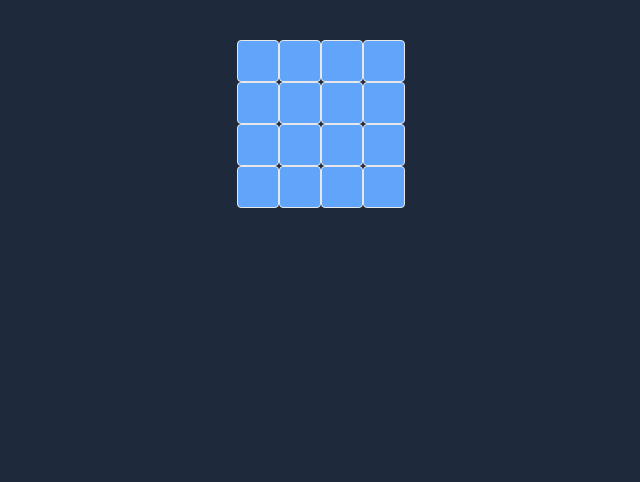
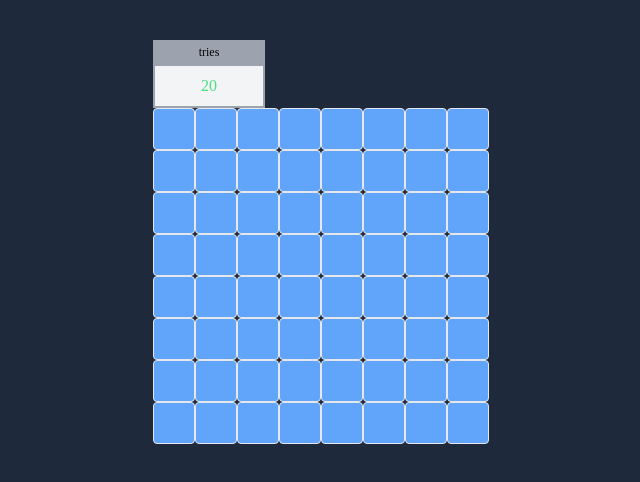
Before and after one commit to ingmiguelfernando/react-battleship-game, a React (Create React App) app: page /play in a window 1280 px wide. Shown: the top 482 px of the page, without its empty margins (319-959 px from the left). Built offline with nearby package versions, Linux system fonts and the light colour scheme.

Commit message:
Tries Counter Section Done

```diff
--- a/src/components/Board/index.tsx
+++ b/src/components/Board/index.tsx
@@ -22,5 +22,5 @@ export const Board = () => {
     return content;
   };
 
-  return <div>{getBoard()}</div>;
+  return <div className="min-w-max">{getBoard()}</div>;
 };
--- a/src/components/BoardSpace/index.tsx
+++ b/src/components/BoardSpace/index.tsx
@@ -57,11 +57,8 @@ export const BoardSpace = ({ x, y }: BoardSpaceProps) => {
   };
 
   return (
-    <div
-      className={`${x}-${y} table w-1 h-1 border bg-blue2-400 rounded cursor-help`}
-      onClick={handle}
-    >
-      <svg className={`icon-${state}`} width={40} height={40}>
+    <div className={`${x}-${y} table  border bg-blue2-400 rounded cursor-help`} onClick={handle}>
+      <svg className={`icon-${state} w-7 h-7 sm:w-10 sm:h-10`}>
         <use xlinkHref={`${Icons}#${state}`} />
       </svg>
     </div>
--- a/src/components/Play/index.tsx
+++ b/src/components/Play/index.tsx
@@ -1,14 +1,16 @@
 import React from "react";
 import { useAppSelector } from "../../app/hooks";
 import { Board } from "../Board";
+import { TriesCounter } from "../TriesCounter";
 
 export const Play = () => {
-  const { ships, guesses } = useAppSelector((state) => state.game);
+  const { ships, tries } = useAppSelector((state) => state.game);
 
   console.log(ships);
 
   return (
     <div>
+      <TriesCounter />
       <Board />
     </div>
   );
--- /dev/null
+++ b/src/components/TriesCounter/index.tsx
@@ -0,0 +1,29 @@
+import React from "react";
+import { useAppSelector } from "../../app/hooks";
+
+export const TriesCounter = () => {
+  const { tries, maxTries } = useAppSelector((state) => state.game);
+  const remainingTries = maxTries - tries;
+
+  const getTriesColor = (): string => {
+    // this value comes from 3/4 parts.
+    const multiplier = 0.75;
+
+    if (remainingTries <= 3) {
+      return "text-red-600";
+    }
+    if (remainingTries <= maxTries * multiplier) {
+      return "text-yellow-500";
+    }
+    return "text-green-400";
+  };
+
+  return (
+    <div className="w-1/3 text-center font-game">
+      <div className="bg-gray-400 text-xs py-1">tries</div>
+      <div className={`bg-gray-100 py-2 border-2 border-gray-400 ${getTriesColor()}`}>
+        {remainingTries}
+      </div>
+    </div>
+  );
+};
--- a/src/features/game/game-slice.ts
+++ b/src/features/game/game-slice.ts
@@ -21,8 +21,8 @@ export type Ship = {
 
 export type GameState = {
   difficulty: number;
-  maxGuesses: number;
-  guesses: number;
+  maxTries: number;
+  tries: number;
   shipLength: number;
   isGameOver: boolean;
   maxShips: number;
@@ -30,13 +30,13 @@ export type GameState = {
 };
 
 const initialState: GameState = {
-  difficulty: DIFFICULTIES.EASY,
-  maxGuesses: 20,
-  guesses: 0,
+  difficulty: DIFFICULTIES.MEDIUM,
+  maxTries: 20,
+  tries: 0,
   shipLength: 2,
   isGameOver: false,
   maxShips: 1,
-  ships: getRandomShips(1, 2, DIFFICULTIES.EASY),
+  ships: getRandomShips(1, 2, DIFFICULTIES.MEDIUM),
 };
 
 const gameSlice = createSlice({
@@ -52,7 +52,7 @@ const gameSlice = createSlice({
       }
     },
     updateGuesses: (state) => {
-      state.guesses += 1;
+      state.tries += 1;
     },
   },
 });
--- a/tailwind.config.js
+++ b/tailwind.config.js
@@ -14,6 +14,7 @@ module.exports = {
       gray: colors.coolGray,
       blue: colors.blueGray,
       red: colors.rose,
+      yellow: colors.yellow,
       green: colors.green,
       pink: colors.fuchsia,
       blue2: colors.blue,
@@ -25,6 +26,7 @@ module.exports = {
       gray: colors.coolGray,
       blue: colors.blueGray,
       red: colors.rose,
+      yellow: colors.yellow,
       green: colors.green,
       pink: colors.fuchsia,
     },
```
